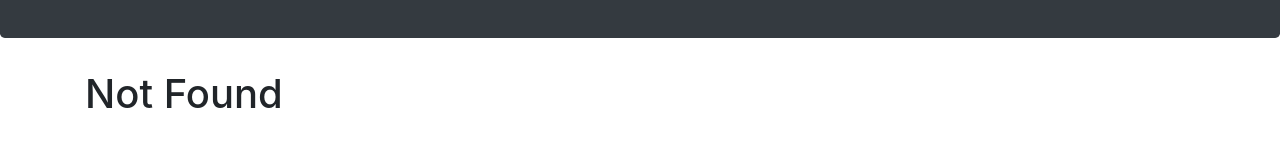
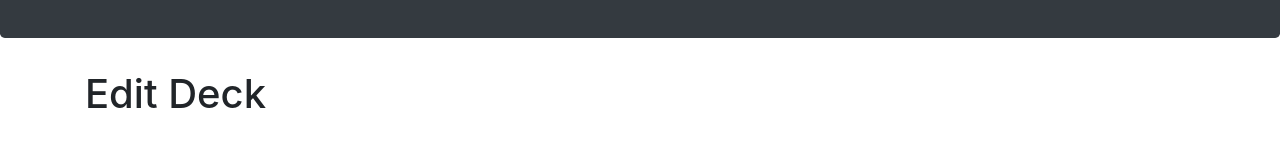
Before and after one commit to deepak01112002/flashcard-react-application, a React (Create React App) app: page /decks/1/edit in a window 1280 px wide. Before the commit this address had no page. Shown: the part 211-358 px from the top of the page. Built offline with nearby package versions, Linux system fonts and the light colour scheme; a web font is replaced by a local one.

Commit message:
version before trying to add nested routes. FAILSAFE

```diff
--- a/src/Layout/index.js
+++ b/src/Layout/index.js
@@ -7,6 +7,7 @@ import Homepage from "../components/Homepage";
 import { Routes, Route } from "react-router-dom";
 import CreateNewDeck from "../components/CreateNewDeck";
 import { useState } from "react";
+import EditDeck from "../components/EditDeck";
 
 
 function Layout() {
@@ -44,6 +45,11 @@ function Layout() {
             element={<StudyDeck
               foundDeck={foundDeck}
               setFoundDeck={setFoundDeck} />} />
+          <Route path="/decks/:deckId/edit"
+            element={<EditDeck
+              foundDeck={foundDeck}
+              setFoundDeck={setFoundDeck}
+            />} />
           <Route path="*"
             element={<NotFound />} />
         </Routes>
--- /dev/null
+++ b/src/components/EditDeck.js
@@ -0,0 +1,12 @@
+
+
+const EditDeck = () => {
+
+
+  return (
+    <h1>Edit Deck</h1>
+  )
+}
+
+
+export default EditDeck
--- a/src/components/StudyDeck.js
+++ b/src/components/StudyDeck.js
@@ -59,9 +59,8 @@ const StudyDeck = ({ foundDeck, setFoundDeck }) => {
 			<button className="flip-button" onClick={handleFlipClick}>
 				Flip
 			</button>
-			<button className="next-button" onClick={handleNextClick}>
-				Next
-			</button>
+			<>{flipped ? <button className="next-button" onClick={handleNextClick}>Next</button> : ""}</>
+
 		</div>
 	));
 
```
Also changed, not shown: src/components/DeckLayout.js (added).
